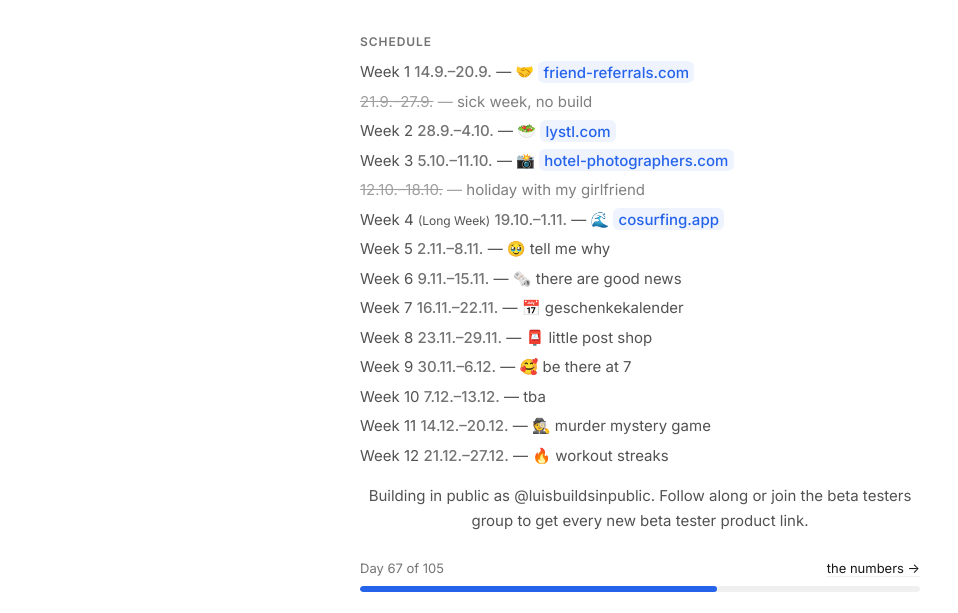
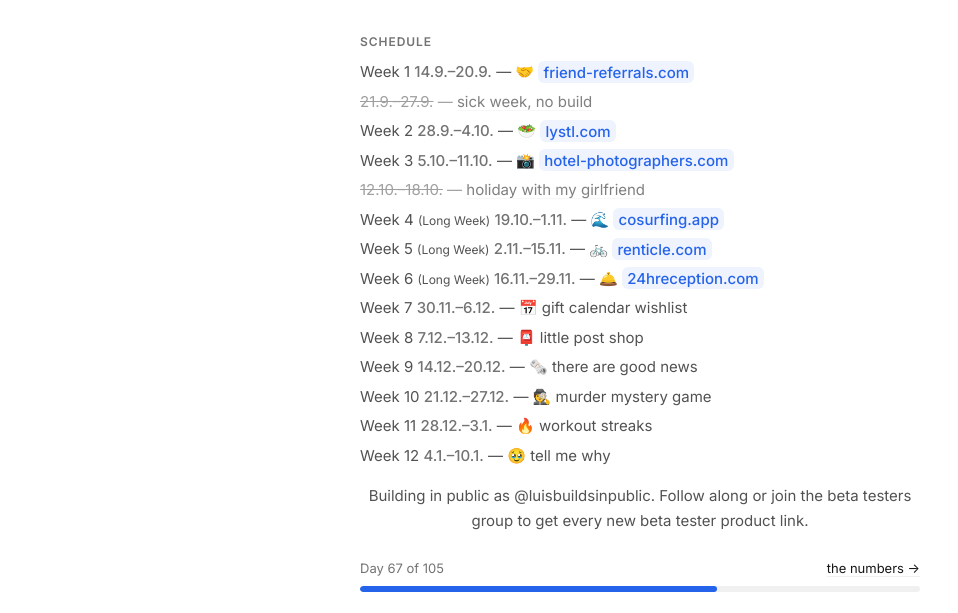
Before and after one commit to luisrieke/luisrieke.com, a plain HTML site: page 12-startups-in-12-weeks.html in a window 1280 px wide. Shown: the part 184-797 px from the top of the page, without its empty margins (0-958 px from the left). Drawn offline with Linux system fonts and the light colour scheme.

Commit message:
Update 12 startups in 12 weeks schedule (#7)
* Update 12 startups schedule

Co-authored-by: Luis Rieke <luisrieke@users.noreply.github.com>

* Translate geschenkekalender entry to English

Co-authored-by: Luis Rieke <luisrieke@users.noreply.github.com>

* Use bike emoji for renticle.com

Co-authored-by: Luis Rieke <luisrieke@users.noreply.github.com>

---------

Co-authored-by: Cursor Agent <cursoragent@cursor.com>
Co-authored-by: Luis Rieke <luisrieke@users.noreply.github.com>

```diff
--- a/12-startups-in-12-weeks.html
+++ b/12-startups-in-12-weeks.html
@@ -59,14 +59,14 @@
           <li>Week 3 <u>5.10.–11.10.</u> — 📸 <span class="highlight"><a href="https://hotel-photographers.com/" target="_blank" rel="noopener noreferrer">hotel-photographers.com</a></span></li>
           <li class="week-skipped"><s>12.10.–18.10.</s> — <a href="https://youtube.com/shorts/ApHN7sLZEbM" target="_blank" rel="noopener noreferrer">holiday with my girlfriend</a></li>
           <li>Week 4 <span class="long-week">(Long Week)</span> <u>19.10.–1.11.</u> — 🌊 <span class="highlight"><a href="https://cosurfing.app/" target="_blank" rel="noopener noreferrer">cosurfing.app</a></span></li>
-          <li>Week 5 <u>2.11.–8.11.</u> — 🥹 tell me why</li>
-          <li>Week 6 <u>9.11.–15.11.</u> — 🗞️ there are good news</li>
-          <li>Week 7 <u>16.11.–22.11.</u> — 📅 geschenkekalender</li>
-          <li>Week 8 <u>23.11.–29.11.</u> — 📮 little post shop</li>
-          <li>Week 9 <u>30.11.–6.12.</u> — 🥰 be there at 7</li>
-          <li>Week 10 <u>7.12.–13.12.</u> — tba</li>
-          <li>Week 11 <u>14.12.–20.12.</u> — 🕵 murder mystery game</li>
-          <li>Week 12 <u>21.12.–27.12.</u> — 🔥 workout streaks</li>
+          <li>Week 5 <span class="long-week">(Long Week)</span> <u>2.11.–15.11.</u> — 🚲 <span class="highlight"><a href="https://renticle.com/" target="_blank" rel="noopener noreferrer">renticle.com</a></span></li>
+          <li>Week 6 <span class="long-week">(Long Week)</span> <u>16.11.–29.11.</u> — 🛎️ <span class="highlight"><a href="https://24hreception.com/" target="_blank" rel="noopener noreferrer">24hreception.com</a></span></li>
+          <li>Week 7 <u>30.11.–6.12.</u> — 📅 gift calendar wishlist</li>
+          <li>Week 8 <u>7.12.–13.12.</u> — 📮 little post shop</li>
+          <li>Week 9 <u>14.12.–20.12.</u> — 🗞️ there are good news</li>
+          <li>Week 10 <u>21.12.–27.12.</u> — 🕵️ murder mystery game</li>
+          <li>Week 11 <u>28.12.–3.1.</u> — 🔥 workout streaks</li>
+          <li>Week 12 <u>4.1.–10.1.</u> — 🥹 tell me why</li>
         </ul>
 
         <header class="special">
```
